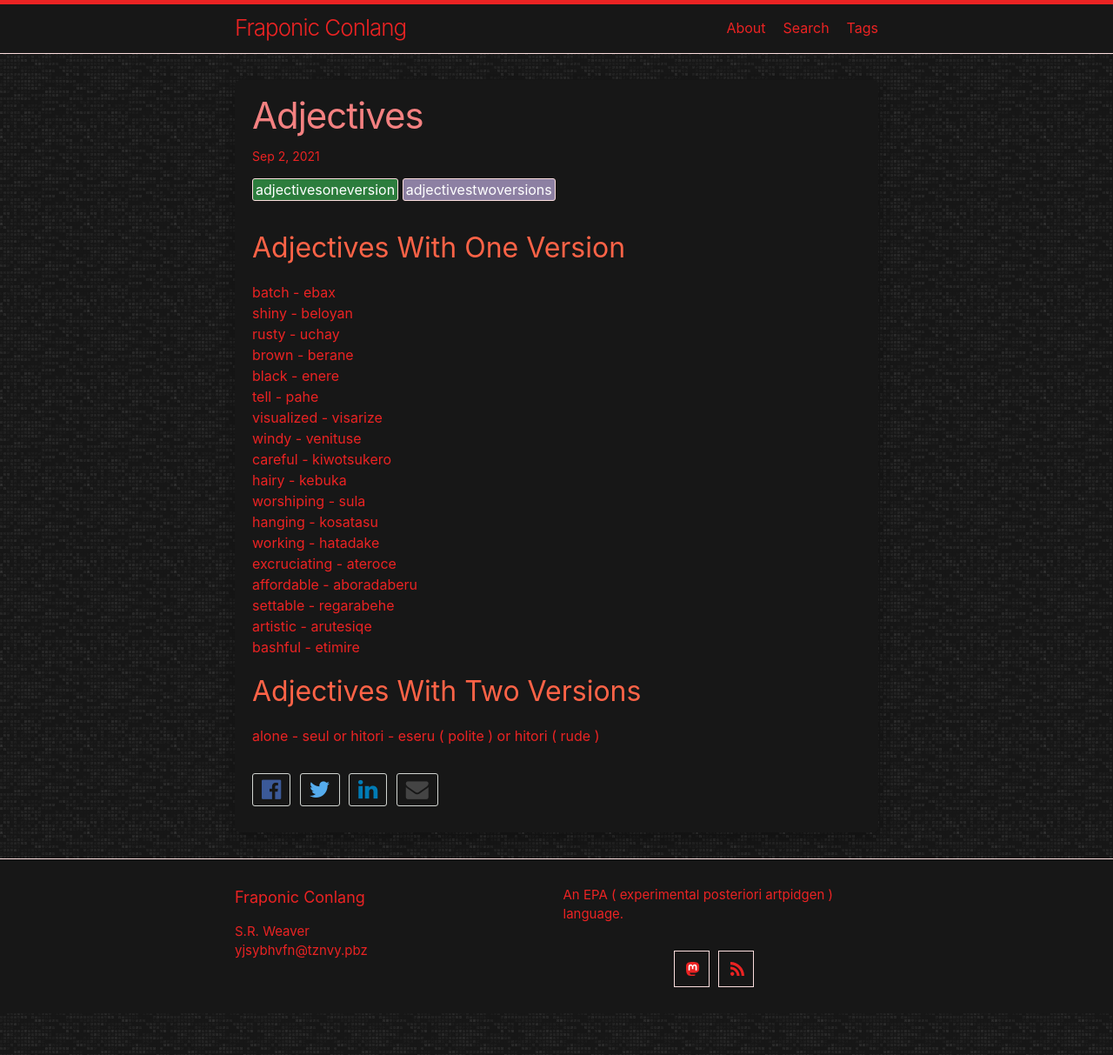
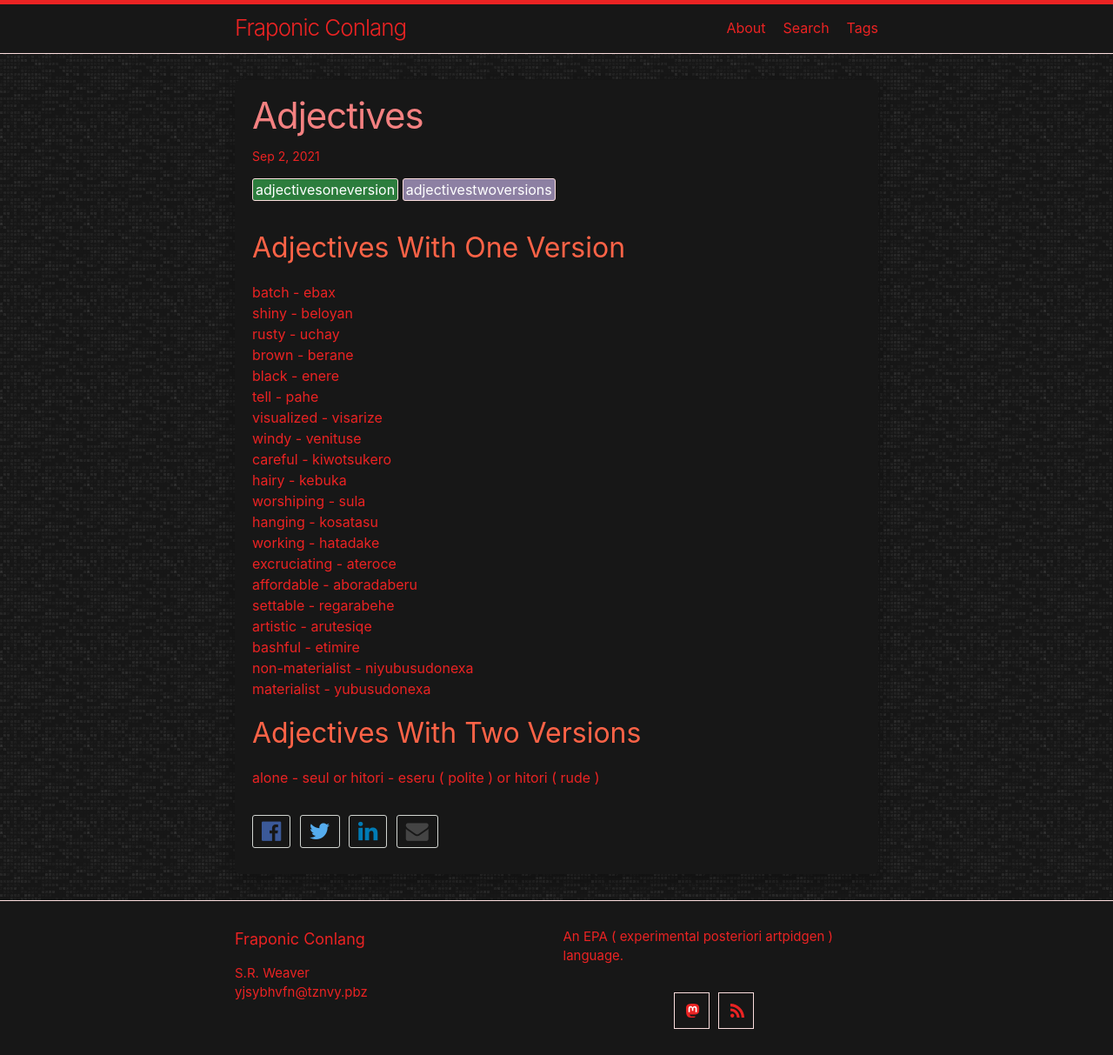
Before and after one commit to LWFlouisa/FraponicConlang, a Jekyll site: the page built from _posts/2021-09-02-adjectives.md, in a window 1280 px wide. Shown: the whole page at 87% size. Built offline with Jekyll 4.4.1, drawn with Linux system fonts in a browser that asks for light colours.

Commit message:
Update 2021-09-02-adjectives.md

```diff
--- a/_posts/2021-09-02-adjectives.md
+++ b/_posts/2021-09-02-adjectives.md
@@ -24,6 +24,8 @@ affordable - aboradaberu<br />
 settable - regarabehe<br />
 artistic - arutesiqe<br />
 bashful - etimire<br />
+non-materialist - niyubusudonexa<br />
+materialist - yubusudonexa<br />
 
 ## Adjectives With Two Versions
 alone - seul or hitori - eseru ( polite ) or hitori ( rude )<br />
```
